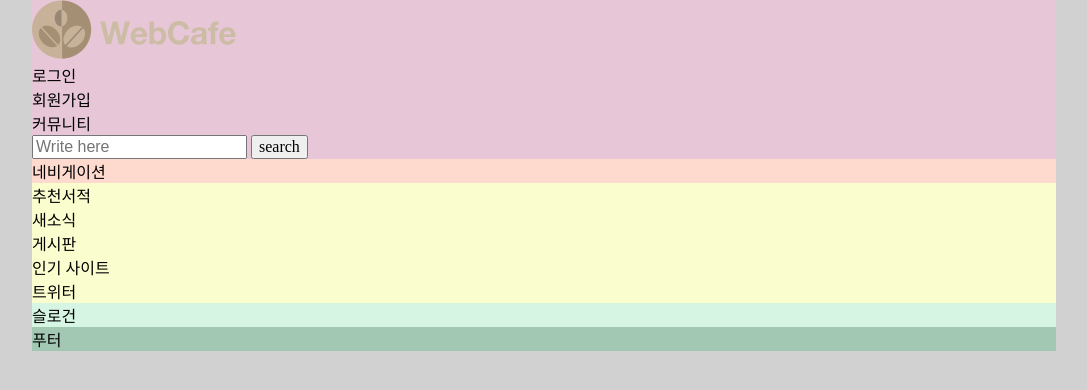
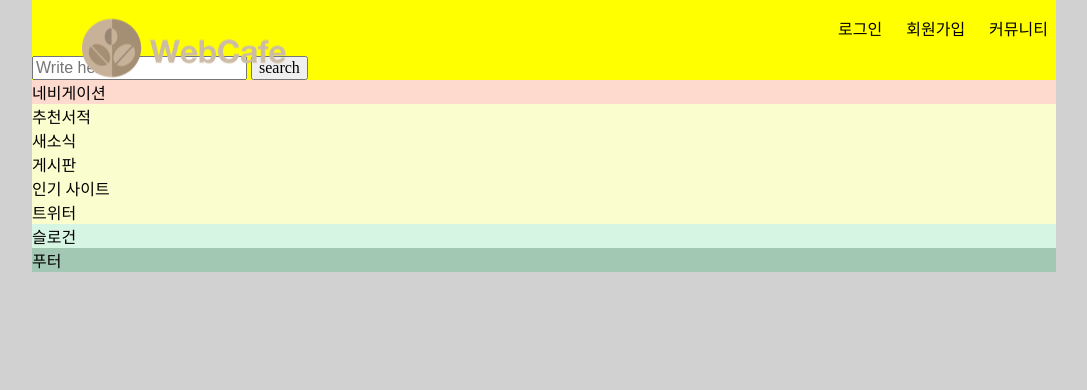
Before and after one commit to bbory1004/bbory1004.github.io, a plain HTML site: page index.html in a window 1280 px wide. Shown: the whole page, without its empty margins (96-1183 px from the left). Drawn offline with nearby package versions, Linux system fonts and the light colour scheme; a web font is replaced by a local one.

Commit message:
데스크탑 헤더 레이아웃 수정

```diff
--- a/css/stylesheet.css
+++ b/css/stylesheet.css
@@ -2,15 +2,12 @@
     @import url("https://spoqa.github.io/spoqa-han-sans/css/SpoqaHanSans-kr.css");
     @import url("https://cdnjs.cloudflare.com/ajax/libs/normalize/7.0.0/normalize.min.css");
     @import url("./reset.css");
-
     /* 숨김 컨텐츠 */
 
     .hidden {
       position: absolute;
       left: -9999em;
     }
-
-
     /* 하이퍼링크 스타일 */
 
     a:link,
@@ -23,16 +20,12 @@ a:hover,
     a:focus {
       color: white;
     }
-
-
     /* 본문 스타일 */
 
     body {
       font-family: 'Spoqa Han Sans';
       font-weight: 400;
     }
-
-
     /* 레이아웃 */
 
     .wrapper {
@@ -69,8 +62,6 @@ body {
     .footer {
       background: #A2C8B4;
     }
-
-
     /* 모바일 */
 
     @media all and (max-width:999px) {
@@ -114,8 +105,6 @@ body {
         height: 30px;
       }
     }
-
-
     /* 데스크탑 */
 
     @media all and (min-width:1000px) {
@@ -129,7 +118,23 @@ body {
       .footer {
         width: 80%;
       }
-  body {
-    background: #E4C1C8;
+      .header {
+        background: yellow;
+        position: relative
+      }
+      .logo {
+        position: absolute;
+        left: 50px;
+        top: 50px;
+        transform: translateY(-50%);
+      }
+      .member {
+        display: flex;
+        justify-content: flex-end;
+      }
+      .member a {
+        display: block;
+        padding: 1rem 0.5rem;
+        margin-left: 0.5rem;
       }
     }
```
Lines whose indentation alone changed are shown as unchanged.
